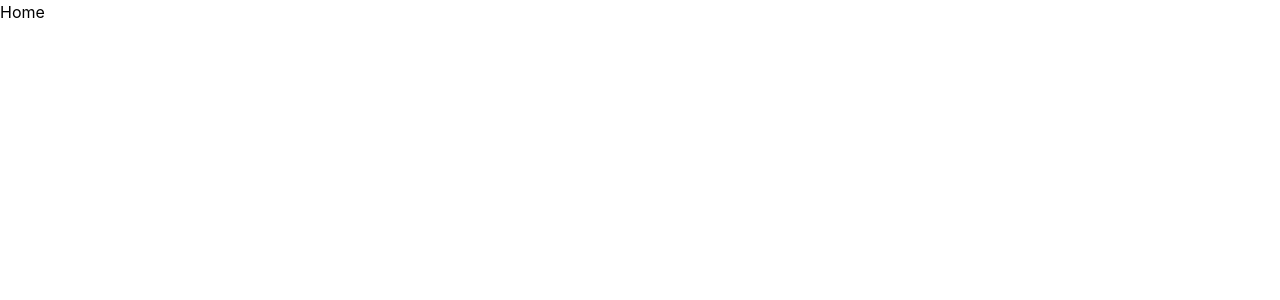
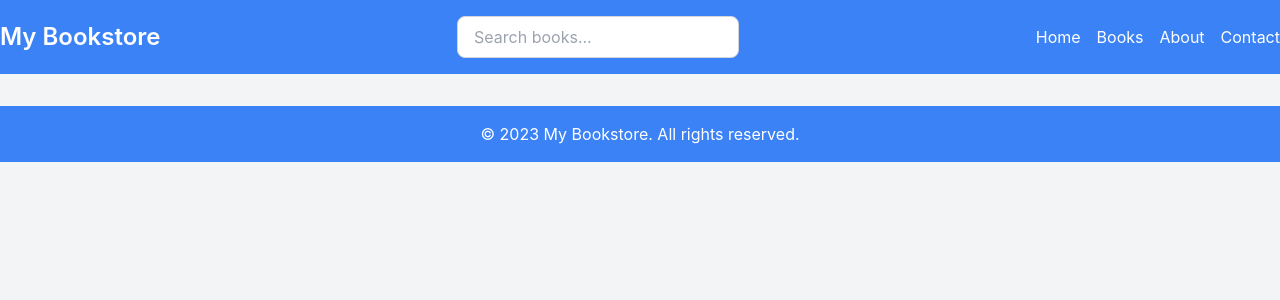
Before and after one commit to mike489/Book_Store_project, a React (Create React App) app: page / in a window 1280 px wide. Shown: the top 300 px of the page. Built offline with nearby package versions, Linux system fonts and the light colour scheme; the HTML template or start-up script is replaced by a standard one.

Commit message:
footer add

```diff
--- a/src/components/Footer.jsx
+++ b/src/components/Footer.jsx
@@ -0,0 +1,15 @@
+import React from "react";
+
+const Footer = () => {
+  return (
+    <div>
+      <footer className="bg-blue-500 py-4 mt-8">
+        <div className="container mx-auto text-center text-white">
+          &copy; 2023 My Bookstore. All rights reserved.
+        </div>
+      </footer>
+    </div>
+  );
+};
+
+export default Footer;
--- a/src/pages/Home.jsx
+++ b/src/pages/Home.jsx
@@ -1,7 +1,52 @@
 import React from "react";
+import Footer from "../components/Footer";
 
 const Home = () => {
-  return <div>Home</div>;
+  return (
+    <div className="bg-gray-100 min-h-screen">
+      <header className="bg-blue-500 py-4">
+        <div className="container mx-auto flex items-center justify-between">
+          <h1 className="text-white text-2xl font-semibold">My Bookstore</h1>
+          <div className="relative">
+            <input
+              type="text"
+              placeholder="Search books..."
+              className="px-4 py-2 rounded-lg border border-gray-300 focus:outline-none focus:ring focus:border-blue-500"
+            />
+            <button className="absolute right-3 top-1/2 transform -translate-y-1/2"></button>
+          </div>
+          <nav>
+            <ul className="flex space-x-4">
+              <li>
+                <a href="#" className="text-white hover:underline">
+                  Home
+                </a>
+              </li>
+              <li>
+                <a href="#" className="text-white hover:underline">
+                  Books
+                </a>
+              </li>
+              <li>
+                <a href="#" className="text-white hover:underline">
+                  About
+                </a>
+              </li>
+              <li>
+                <a href="#" className="text-white hover:underline">
+                  Contact
+                </a>
+              </li>
+            </ul>
+          </nav>
+        </div>
+      </header>
+      <main className="container mx-auto mt-8">
+        {/* ... rest of the content ... */}
+      </main>
+      <Footer />
+    </div>
+  );
 };
 
 export default Home;
```
